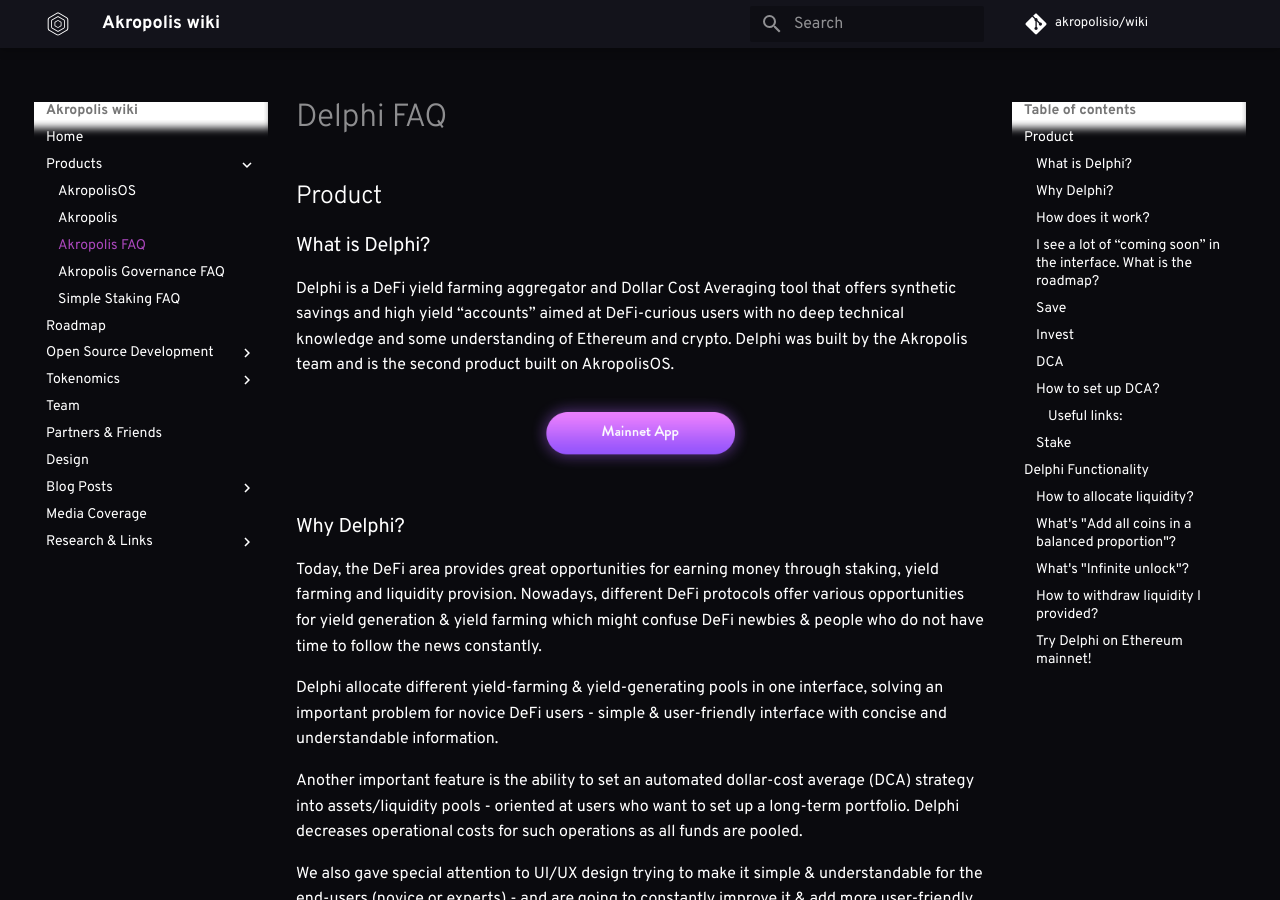
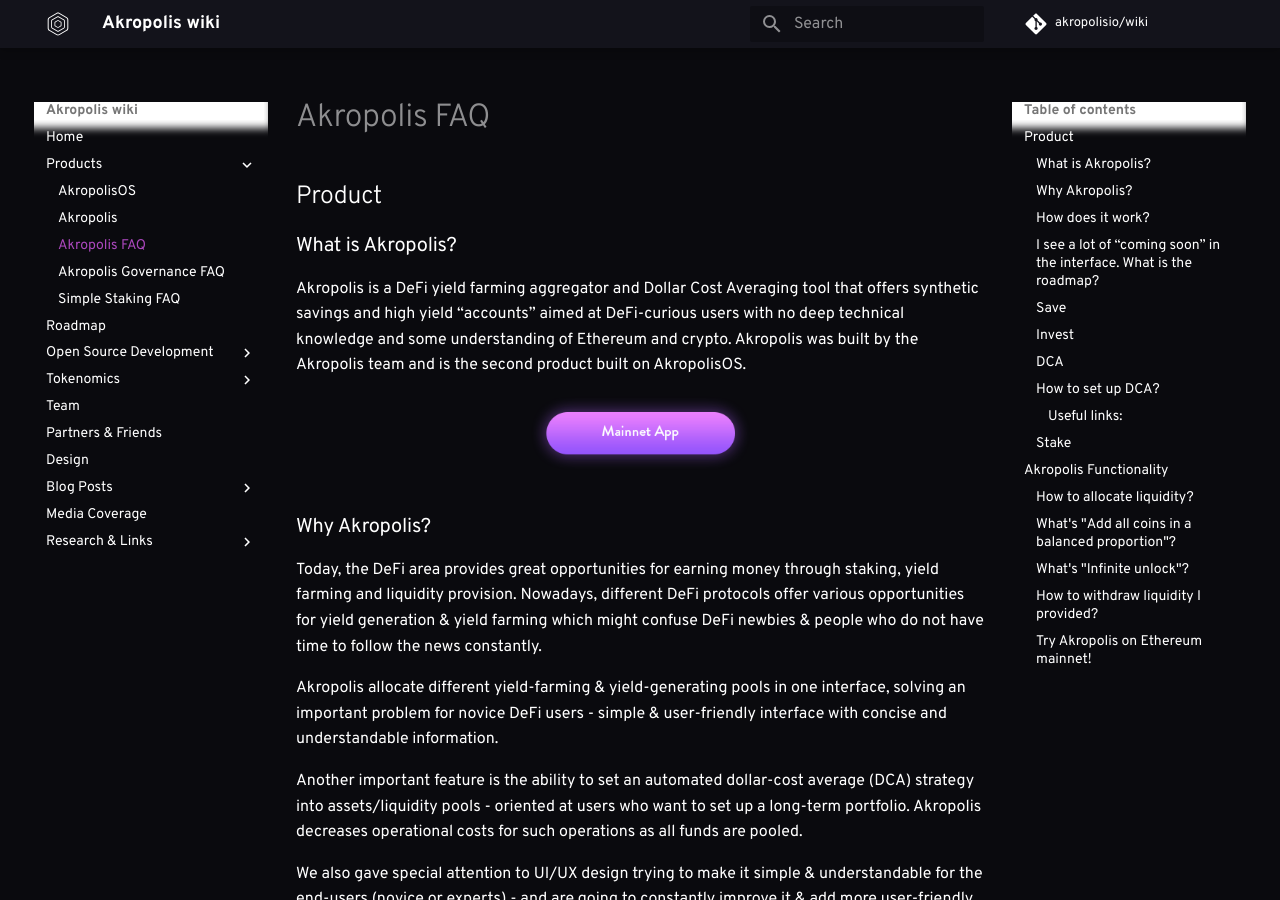
Before and after one commit to kaonone/wiki, an MkDocs documentation site: the page built from docs/akropolisfaq.md, in a window 1280 px wide and 900 px high. Built offline with MkDocs 1.6.1 and Material for MkDocs 9.7.7, drawn with Linux system fonts in a browser that asks for light colours; some web fonts are replaced; comment, search, counter and statistics services are not loaded; old or Windows-style settings are respelled for this version of MkDocs; some of the changed text lies outside the part shown.

Commit message:
Update akropolisfaq.md

```diff
--- a/docs/akropolisfaq.md
+++ b/docs/akropolisfaq.md
@@ -1,24 +1,24 @@
-# Delphi FAQ
+# Akropolis FAQ
 
 ## Product
 
-### What is Delphi?
+### What is Akropolis?
 
-Delphi is a DeFi yield farming aggregator and Dollar Cost Averaging tool that offers synthetic savings and high yield “accounts” aimed at DeFi-curious users with no deep technical knowledge and some understanding of Ethereum and crypto. Delphi was built by the Akropolis team and is the second product built on AkropolisOS.
+Akropolis is a DeFi yield farming aggregator and Dollar Cost Averaging tool that offers synthetic savings and high yield “accounts” aimed at DeFi-curious users with no deep technical knowledge and some understanding of Ethereum and crypto. Akropolis was built by the Akropolis team and is the second product built on AkropolisOS.
 
 <div align="middle">
-  <a href="https://delphi.akropolis.io/summary" target="_blank" rel="noopener noreferrer">
+  <a href="https://akropolis.io/summary" target="_blank" rel="noopener noreferrer">
     <img src="/images/development/mainnet.png" alt="drawing" width="220">
   </a>
 </div>
 
-### Why Delphi?
+### Why Akropolis?
 
 Today, the DeFi area provides great opportunities for earning money through staking, yield farming and liquidity provision. Nowadays, different DeFi protocols offer various opportunities for yield generation & yield farming which might confuse DeFi newbies & people who do not have time to follow the news constantly.
 
-Delphi allocate different yield-farming & yield-generating pools in one interface, solving an important problem for novice DeFi users - simple & user-friendly interface with concise and understandable information.
+Akropolis allocate different yield-farming & yield-generating pools in one interface, solving an important problem for novice DeFi users - simple & user-friendly interface with concise and understandable information.
 
-Another important feature is the ability to set an automated dollar-cost average (DCA) strategy into assets/liquidity pools - oriented at users who want to set up a long-term portfolio. Delphi decreases operational costs for such operations as all funds are pooled.
+Another important feature is the ability to set an automated dollar-cost average (DCA) strategy into assets/liquidity pools - oriented at users who want to set up a long-term portfolio. Akropolis decreases operational costs for such operations as all funds are pooled.
 
 We also gave special attention to UI/UX design trying to make it simple & understandable for the end-users (novice or experts) - and are going to constantly improve it & add more user-friendly features as we progress based on feedback and best practices in the space.
 
@@ -75,7 +75,7 @@
 
 Currently, stake tab has only one pool - AKRO staking. Mechanics here are simple - you just send AKRO to this pool & farm AKRO&ADEL. No lock-up. We will be expanding the mechanics in the coming days, as well as adding governance pools to this tab.
 
-## Delphi Functionality
+## Akropolis Functionality
 
 ### How to allocate liquidity?
 
@@ -89,7 +89,7 @@
 
 **Important! Currently, “Allocate in one transaction” is possible only if you deposit the same asset in all pools. We will be expanding this functionality in the coming weeks.**
 
-For DCA deposits, please see [How to set up DCA](https://wiki.akropolis.io/delphifaq/#how-to-set-up-dca).
+For DCA deposits, please see [How to set up DCA](https://wiki.akropolis.io/akropolisfaq/#how-to-set-up-dca).
 
 ### What's "Add all coins in a balanced proportion"?
 
@@ -101,10 +101,10 @@
 
 ### How to withdraw liquidity I provided?
 
-Each strategy option in Delphi has a withdrawal tab. You can withdraw either in a proportion of pool assets (preferred way as it decreases swap fees) or in a form of individual tokens (with swaps & fees in place).
+Each strategy option in Akropolis has a withdrawal tab. You can withdraw either in a proportion of pool assets (preferred way as it decreases swap fees) or in a form of individual tokens (with swaps & fees in place).
 
 
 
 
 
-### [Try Delphi on Ethereum mainnet!](https://delphi.akropolis.io/summary)
+### [Try Akropolis on Ethereum mainnet!](https://akropolis.io/summary)
```
